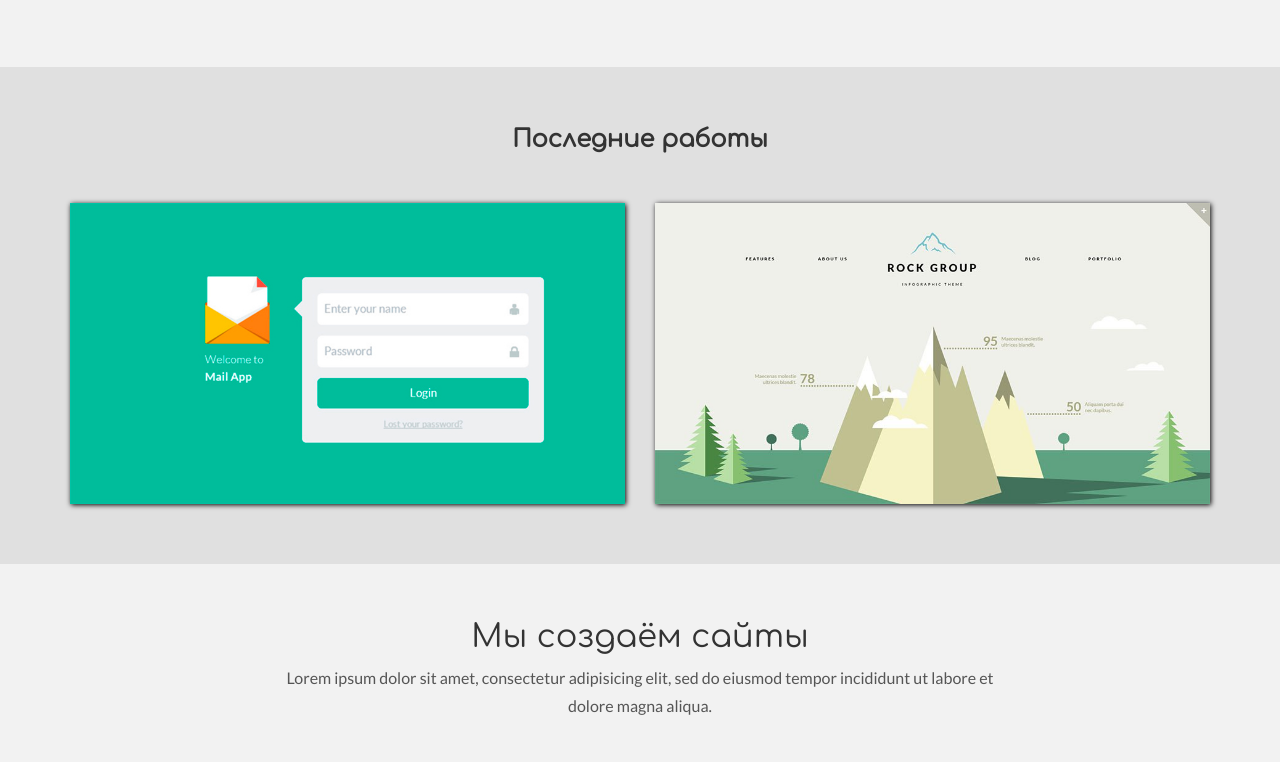
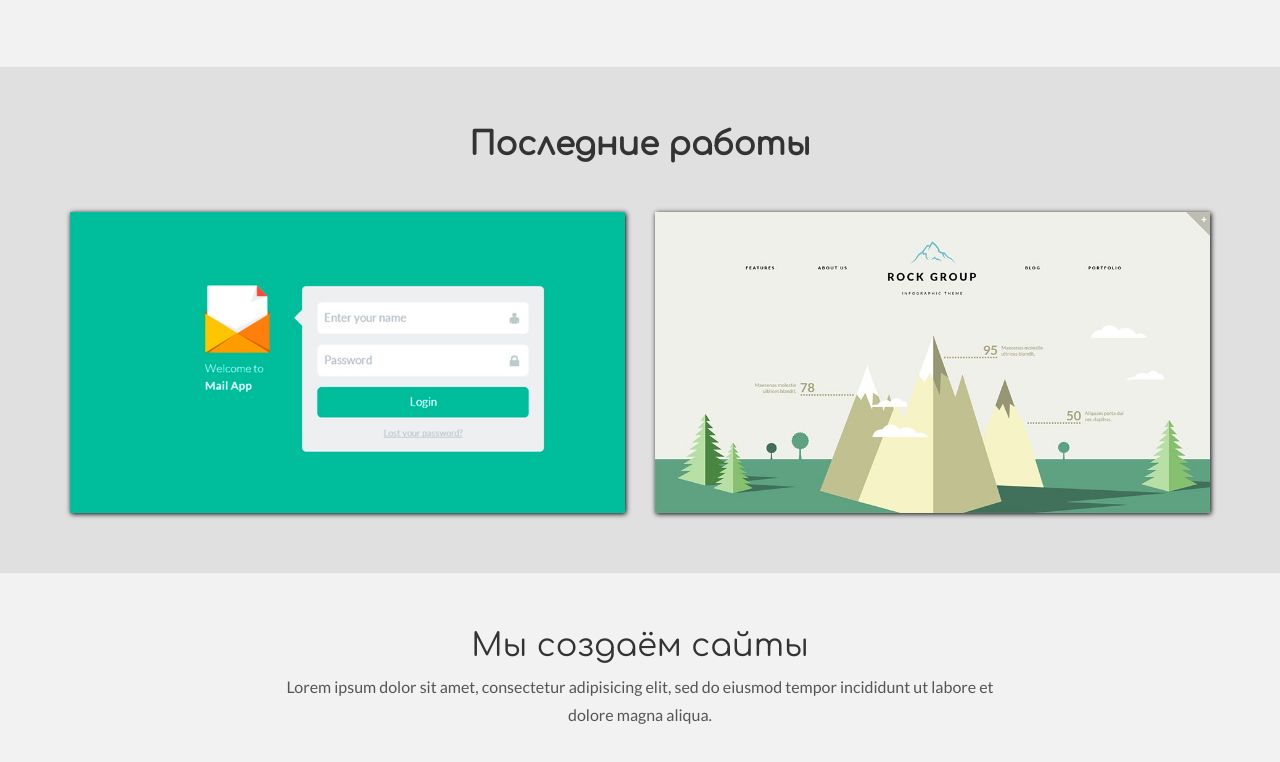
Before and after one commit to Letton/letton.github.io, a plain HTML site: page index.html in a window 1280 px wide. Shown: the part 795-1557 px from the top of the page. Drawn offline with nearby package versions, Linux system fonts and the light colour scheme.

Commit message:
Nightly
Nightly

```diff
--- a/css/style.css
+++ b/css/style.css
@@ -128,7 +128,7 @@ img {
     padding-bottom: 35px;
 }
 
-.wd h3{
+h3{
     font-family: "Comfortaa", sans-serif;
     font-size: 2em;
 }
```
